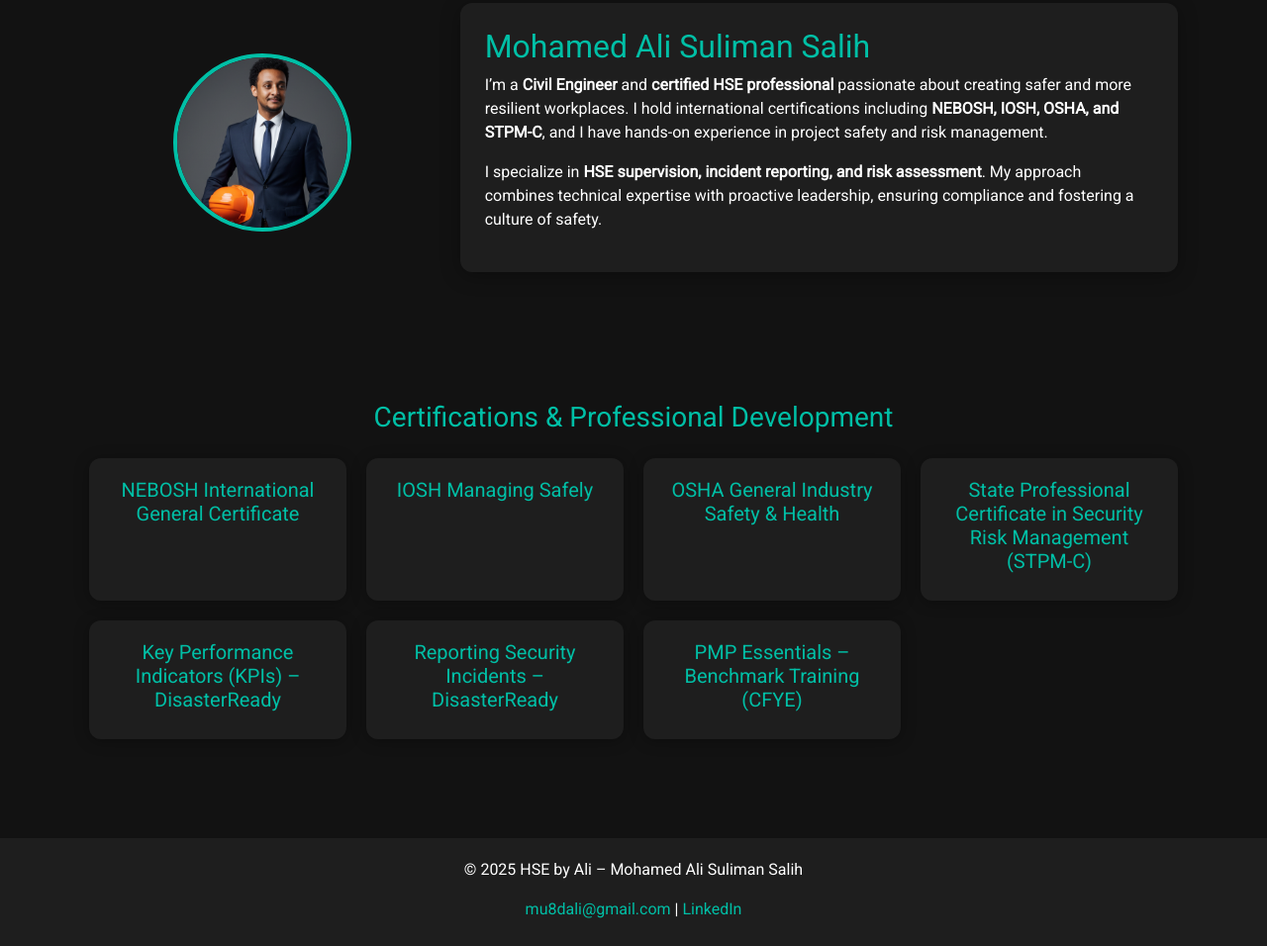
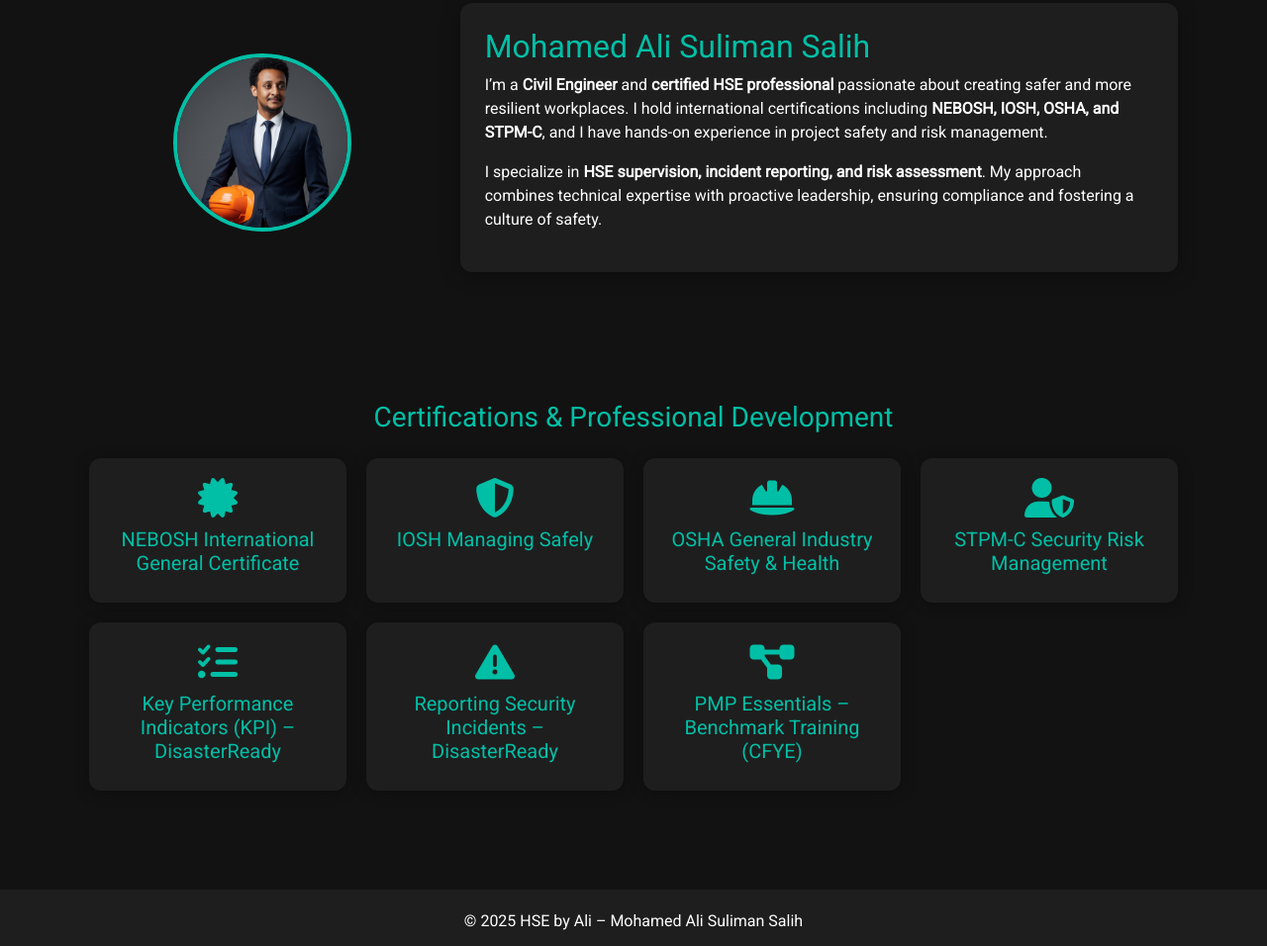
Before and after one commit to 8ina/HSEbyAli.github.io, a plain HTML site: page about.html in a window 1280 px wide. Shown: the part 335-1291 px from the top of the page at 99% size. Drawn offline with nearby package versions, Linux system fonts and the light colour scheme; a small style sheet from the web is missing.

Commit message:
Update about.html
Signed-off-by: 8ina <148150686+8ina@users.noreply.github.com>

```diff
--- a/about.html
+++ b/about.html
@@ -1,12 +1,15 @@
-
 <!DOCTYPE html>
 <html lang="en">
 <head>
   <meta charset="UTF-8">
   <title>About Me – HSE by Ali</title>
   <meta name="viewport" content="width=device-width, initial-scale=1">
+  <!-- Bootstrap CSS -->
   <link href="https://cdn.jsdelivr.net/npm/bootstrap@5.3.2/dist/css/bootstrap.min.css" rel="stylesheet">
+  <!-- Google Fonts -->
   <link href="https://fonts.googleapis.com/css2?family=Roboto&display=swap" rel="stylesheet">
+  <!-- Font Awesome for icons -->
+  <link rel="stylesheet" href="https://cdnjs.cloudflare.com/ajax/libs/font-awesome/6.5.2/css/all.min.css" integrity="sha512-pO0yC8A5Q8RCEQ2R8gIY+He7e1Kh+2F27FLv8qAKhAGpGc5yo/1zw1r8bD6fRQ6+7TfJmQ2/6RZ8b5tTjC3c0A==" crossorigin="anonymous" referrerpolicy="no-referrer" />
   <style>
     body { font-family: 'Roboto', sans-serif; background-color: #121212; color: #fff; }
     a { color: #00bfa6; text-decoration: none; }
@@ -51,6 +54,11 @@
     .cert-card:hover {
       transform: translateY(-5px);
       box-shadow: 0 6px 25px rgba(0,0,0,0.5);
+    }
+    .cert-card i {
+      font-size: 2.5rem;
+      color: #00bfa6;
+      margin-bottom: 10px;
     }
     footer { background-color: #1e1e1e; padding: 20px 0; margin-top: 50px; }
   </style>
@@ -110,13 +118,13 @@
   <div class="container section">
     <h3 class="text-center mb-4">Certifications & Professional Development</h3>
     <div class="cert-grid">
-      <div class="cert-card"><h5>NEBOSH International General Certificate</h5></div>
-      <div class="cert-card"><h5>IOSH Managing Safely</h5></div>
-      <div class="cert-card"><h5>OSHA General Industry Safety & Health</h5></div>
-      <div class="cert-card"><h5>State Professional Certificate in Security Risk Management (STPM-C)</h5></div>
-      <div class="cert-card"><h5>Key Performance Indicators (KPIs) – DisasterReady</h5></div>
-      <div class="cert-card"><h5>Reporting Security Incidents – DisasterReady</h5></div>
-      <div class="cert-card"><h5>PMP Essentials – Benchmark Training (CFYE)</h5></div>
+      <div class="cert-card"><i class="fas fa-certificate"></i><h5>NEBOSH International General Certificate</h5></div>
+      <div class="cert-card"><i class="fas fa-shield-alt"></i><h5>IOSH Managing Safely</h5></div>
+      <div class="cert-card"><i class="fas fa-hard-hat"></i><h5>OSHA General Industry Safety & Health</h5></div>
+      <div class="cert-card"><i class="fas fa-user-shield"></i><h5>STPM-C Security Risk Management</h5></div>
+      <div class="cert-card"><i class="fas fa-tasks"></i><h5>Key Performance Indicators (KPI) – DisasterReady</h5></div>
+      <div class="cert-card"><i class="fas fa-exclamation-triangle"></i><h5>Reporting Security Incidents – DisasterReady</h5></div>
+      <div class="cert-card"><i class="fas fa-project-diagram"></i><h5>PMP Essentials – Benchmark Training (CFYE)</h5></div>
     </div>
   </div>
 
```
